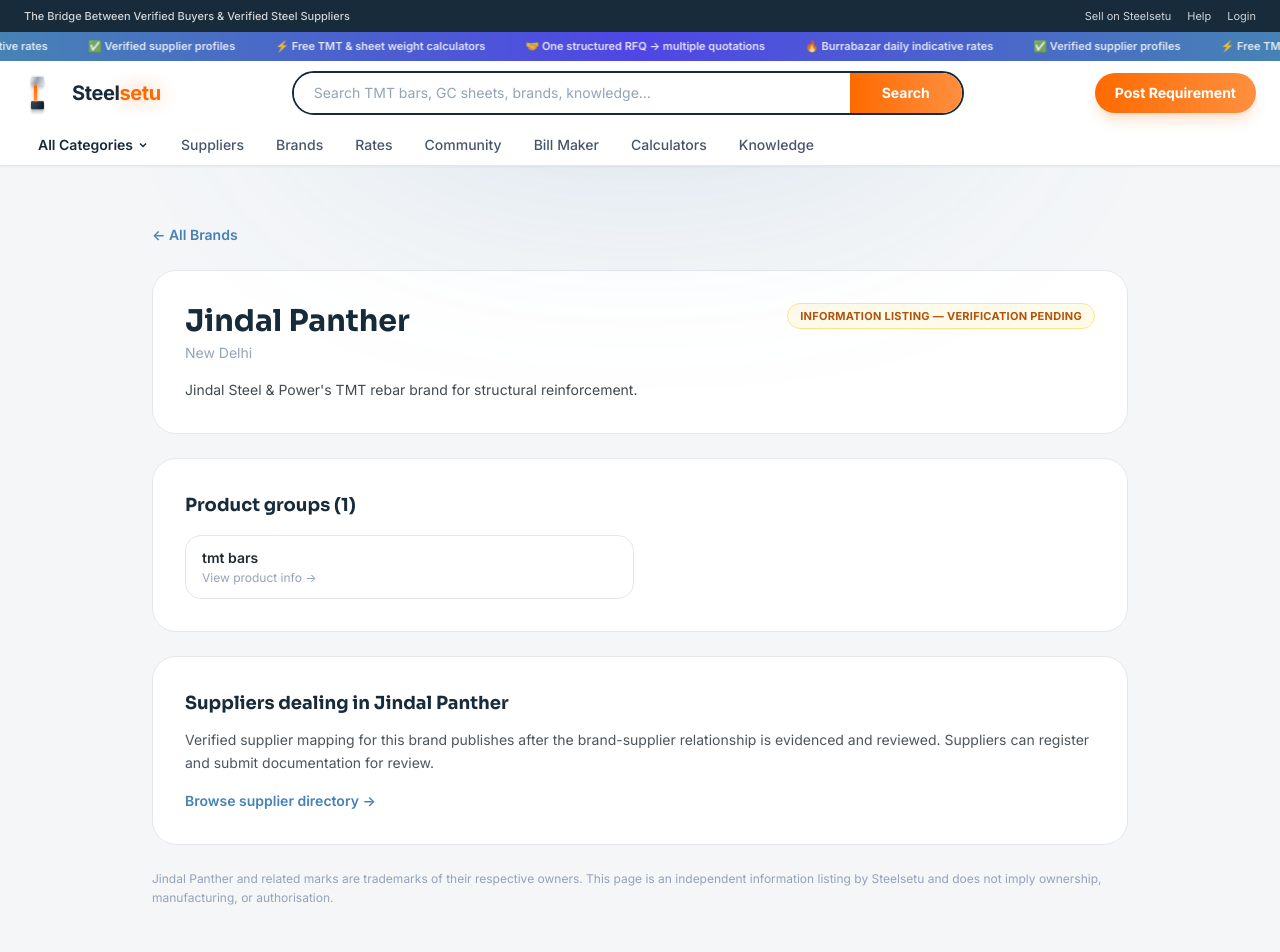
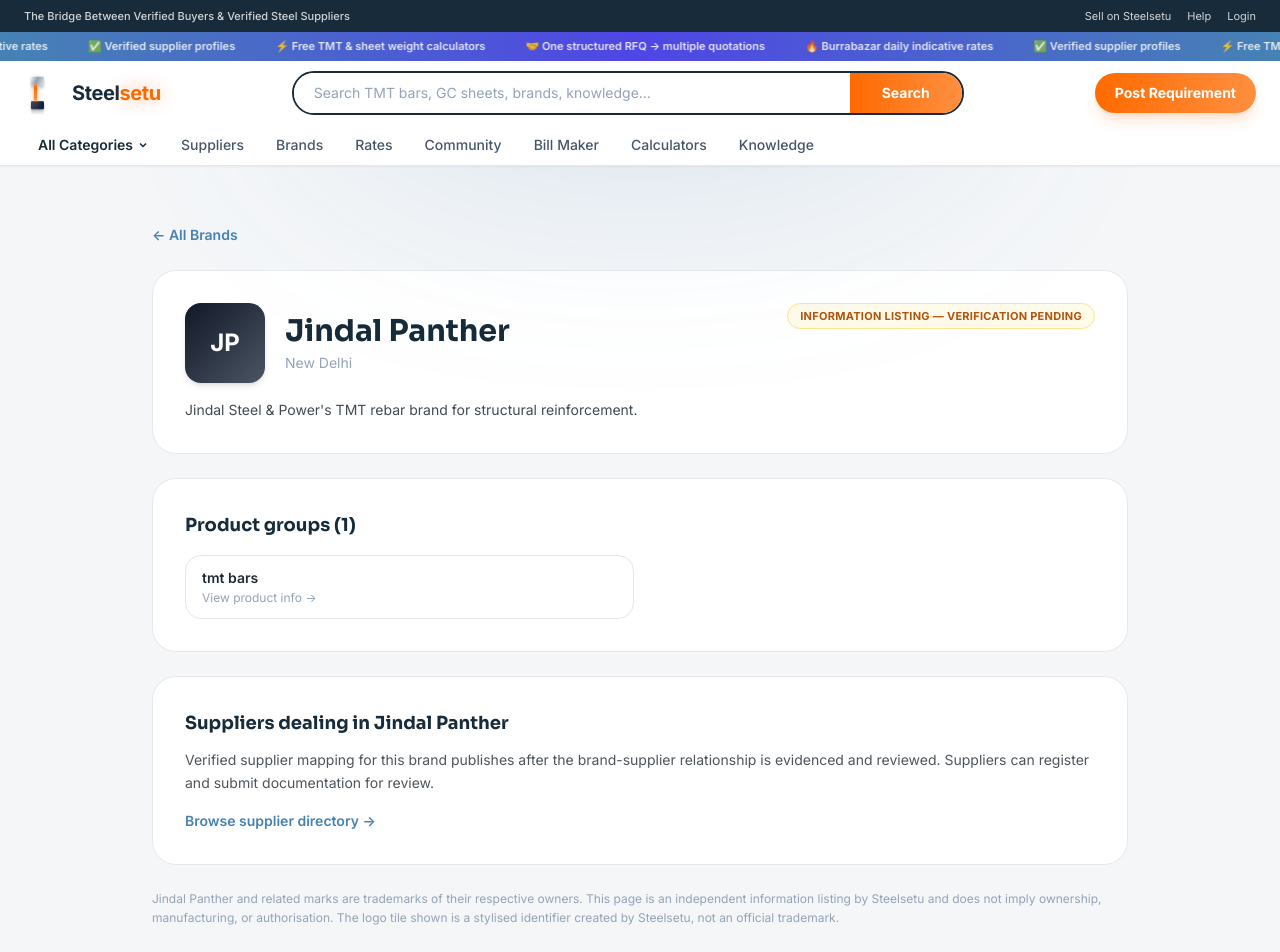
Before and after one commit to mohitsdigital-cell/Steelsetu-project-, a Next.js app: page /brands/jindal-panther in a window 1280 px wide. Shown: the top 952 px of the page. Built offline with nearby package versions, Linux system fonts and the light colour scheme.

Commit message:
ui: add large brand logo tile to brand detail page header

```diff
--- a/src/app/brands/[slug]/page.tsx
+++ b/src/app/brands/[slug]/page.tsx
@@ -1,6 +1,7 @@
 import Link from "next/link";
 import { notFound } from "next/navigation";
 import { brands, getBrand } from "@/lib/brands";
+import BrandLogo from "@/components/brands/BrandLogo";
 
 export function generateStaticParams() {
   return brands.map((b) => ({ slug: b.slug }));
@@ -22,10 +23,13 @@ return (
       <Link href="/brands" className="text-sm font-semibold text-steel-blue hover:underline">← All Brands</Link>
 
       <div className="mt-6 bg-white border border-gray-200 rounded-3xl p-8">
-        <div className="flex items-start justify-between flex-wrap gap-3">
+        <div className="flex items-start justify-between flex-wrap gap-4">
+          <div className="flex items-center gap-5">
+            <BrandLogo slug={b.slug} name={b.name} size="lg" />
             <div>
               <h1 className="text-3xl font-bold text-steel-navy">{b.name}</h1>
               <p className="mt-1 text-sm text-slate-400">{b.hq}</p>
+            </div>
           </div>
           <span className="text-[11px] font-bold uppercase tracking-wide bg-amber-50 text-amber-700 border border-amber-200 rounded-full px-3 py-1">
             Information listing — verification pending
@@ -57,7 +61,8 @@ return (
 
       <p className="mt-6 text-xs text-slate-400 leading-relaxed">
         {b.name} and related marks are trademarks of their respective owners. This page is an independent
-        information listing by Steelsetu and does not imply ownership, manufacturing, or authorisation.
+        information listing by Steelsetu and does not imply ownership, manufacturing, or authorisation. The
+        logo tile shown is a stylised identifier created by Steelsetu, not an official trademark.
       </p>
     </div>
   );
```
Lines whose indentation alone changed are shown as unchanged.
